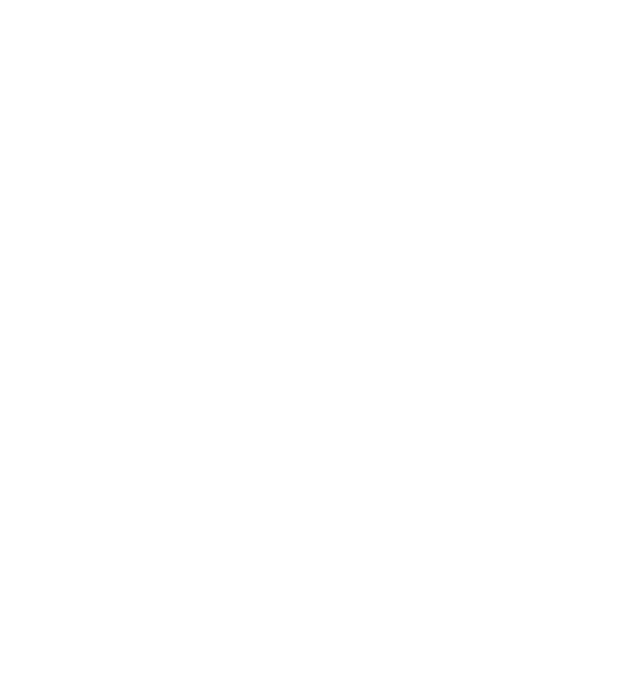
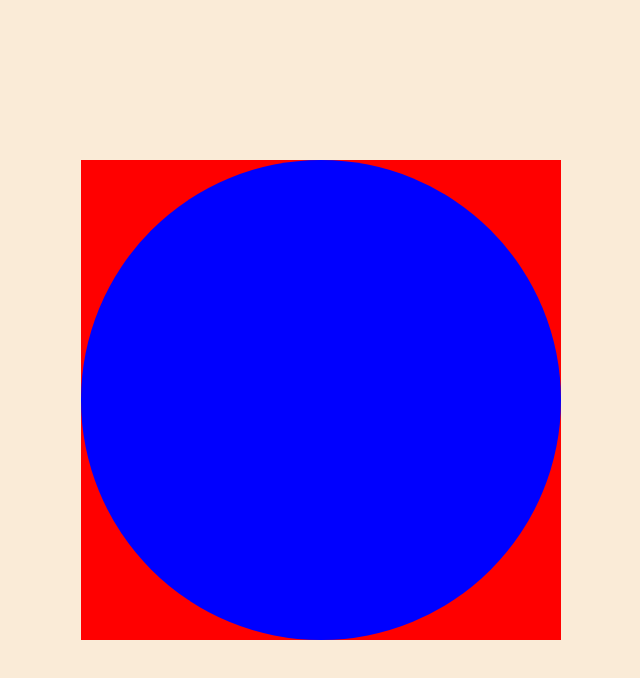
Before and after one commit to alex65cast/EjemploSubidaGitHub1_09_03_2023, a plain HTML site: page Index.html in a window 1280 px wide. Shown: the whole page, without its empty margins (319-959 px from the left). Drawn offline with Linux system fonts and the light colour scheme.

Commit message:
Caja con primer circulo

```diff
--- a/Index.html
+++ b/Index.html
@@ -5,8 +5,20 @@
     <meta http-equiv="X-UA-Compatible" content="IE=edge">
     <meta name="viewport" content="width=device-width, initial-scale=1.0">
     <title>Document</title>
+
+    <link href="css/styles.css" rel="stylesheet"/>
 </head>
 <body>
 
+    <div id="general">
+
+        <div id="primerCirculo">
+
+
+        </div>
+
+
+    </div>
+
 </body>
 </html>
--- a/css/styles.css
+++ b/css/styles.css
@@ -0,0 +1,33 @@
+body{
+
+    padding: 0;
+    margin: 0;
+
+    height: 100vh;
+    width: 100vw;
+
+    background-color: antiquewhite;
+
+    display: flex;
+    flex-direction: row;
+    justify-content: center;
+    align-items: center;
+
+}
+
+#general{
+
+    width: 30em;
+    height: 30em;
+
+    background-color: red;
+}
+
+#primerCirculo{
+
+    height: 30em;
+    width: 30em;
+    border-radius: 50%;
+
+    background-color: blue;
+}
```
